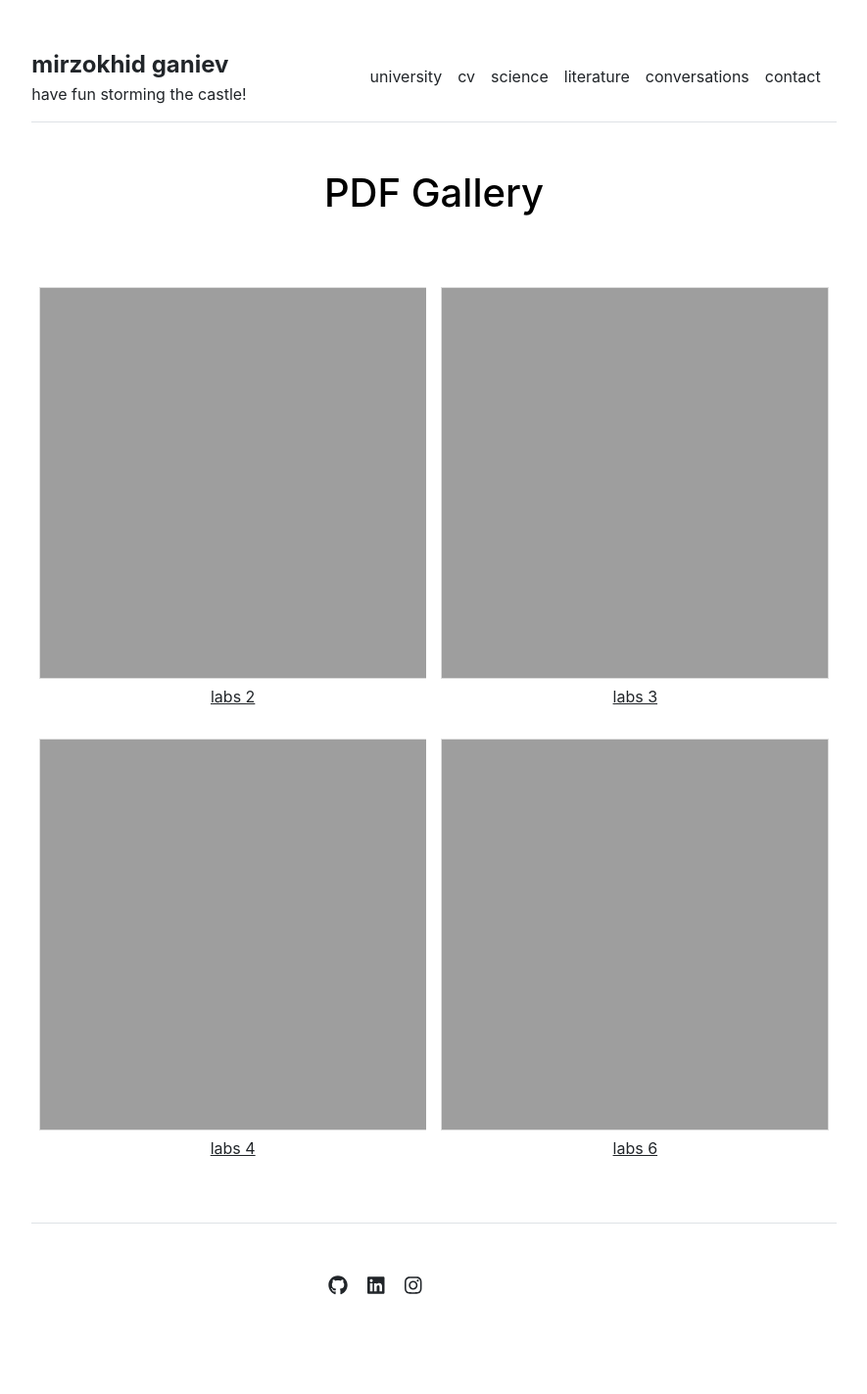
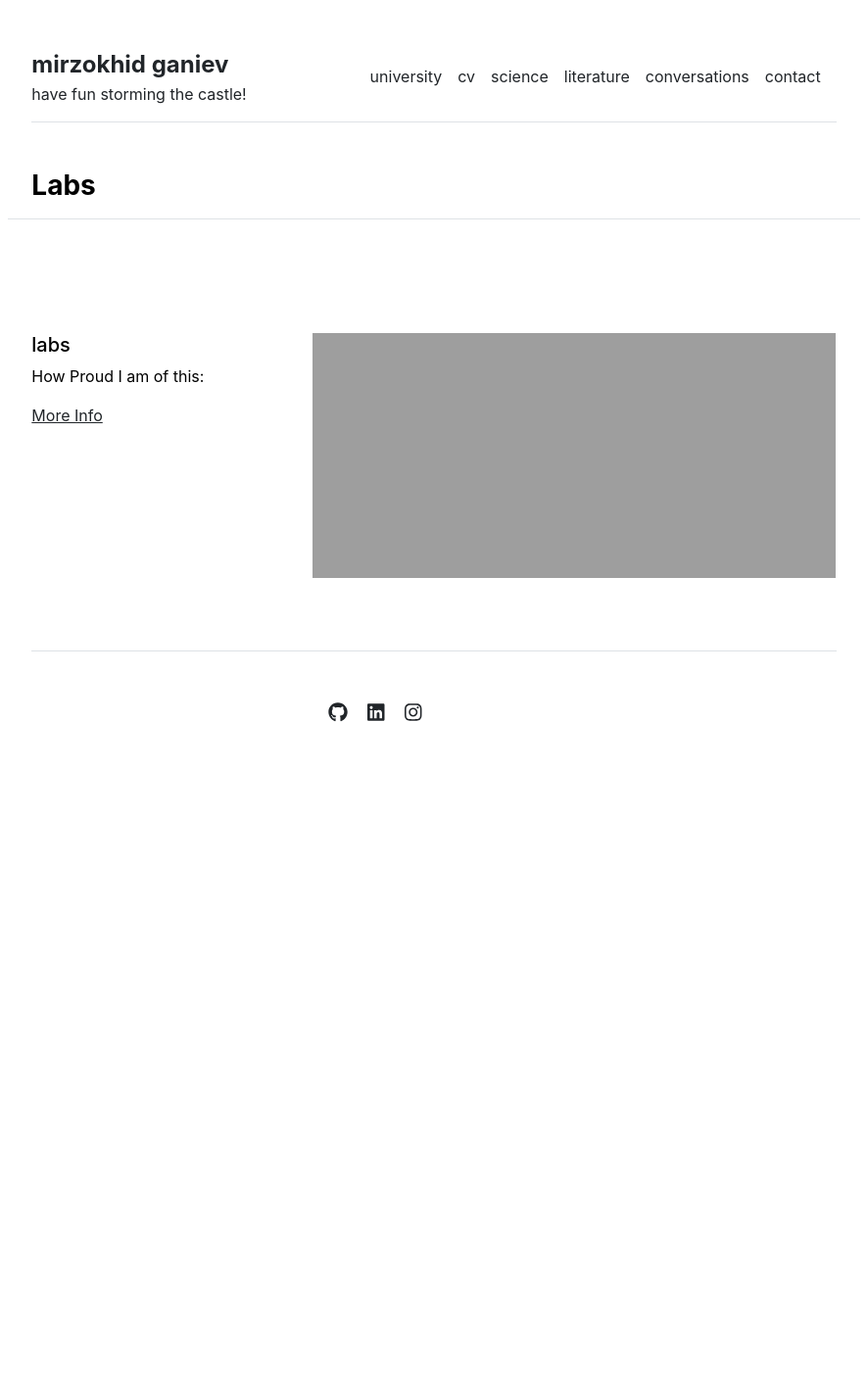
Before and after one commit to Mirzokhid/mirzokhid.github.io, a Jekyll site: the page built from science/labs.md, in a window 1280 px wide. Shown: the whole page at 98% size, without its empty margins (197-1082 px from the left). Built offline with Jekyll 4.4.1, drawn with Linux system fonts in a browser that asks for light colours; after the commit the page ends 900 px from its top, so only the background shows below that.

Commit message:
Update labs.html

```diff
--- a/_layouts/labs.html
+++ b/_layouts/labs.html
@@ -3,37 +3,49 @@ layout: default
 ---
 
 {{ content }}
-
 <head>
   <style>
-    .pdf-container {
+    body {
+      margin: 0;
+    }
+    .row {
       display: flex;
       flex-wrap: wrap;
-      gap: 15px;
-      justify-content: center;
+      gap: 20px;
+      margin-bottom: 20px;
     }
-    .pdf-item {
-      flex: 0 1 calc(50% - 15px); /* Two columns with spacing */
-      text-align: center;
-      box-sizing: border-box;
+    .content-section {
+      display: flex;
+      width: 100%;
+      margin-bottom: 20px;
     }
-    .pdf-frame {
+    .text-section {
+      flex: 1;
+      padding-right: 20px;
+    }
+    .iframe-section {
+      flex: 2;
+    }
+    iframe {
       width: 100%;
-      height: 400px;
-      border: 1px solid #ddd;
+      height: 250px;
+      border: none;
     }
   </style>
 </head>
-<body>
-  <div class="row g-5 mb-5">
-    <h1 class="text-center mb-4">PDF Gallery</h1>
-    <div class="pdf-container">
-      {% for labs in site.data.settings.labs %}
-        <div class="pdf-item">
-          <iframe class="pdf-frame" src="{{ site.github.url }}/science/labs/{{ labs.url }}"></iframe>
-          <p><a href="{{ site.github.url }}/science/labs/{{ labs.url }}">{{ labs.name }}</a></p>
-        </div>
-      {% endfor %}
+
+<div class="row g-5 mb-5">
+  <h3 class="fw-bold border-bottom pb-3 mb-5">Labs</h3>
+  {% for science in site.data.settings.science %}
+    <div class="content-section">
+      <div class="text-section">
+        <h5>{{ science.name }}</h5>
+        <p align="left">How Proud I am of this: {{ science.how }}</p>
+        <p><a href="{{ site.github.url }}/science/labs/experiment{{ science.number }}">More Info</a></p>
+      </div>
+      <div class="iframe-section">
+        <iframe class="pdf-frame" src="{{ site.github.url }}/science/labs/{{ labs.url }}"></iframe>
+      </div>
     </div>
-  </div>
-</body>
+  {% endfor %}
+</div>
```
